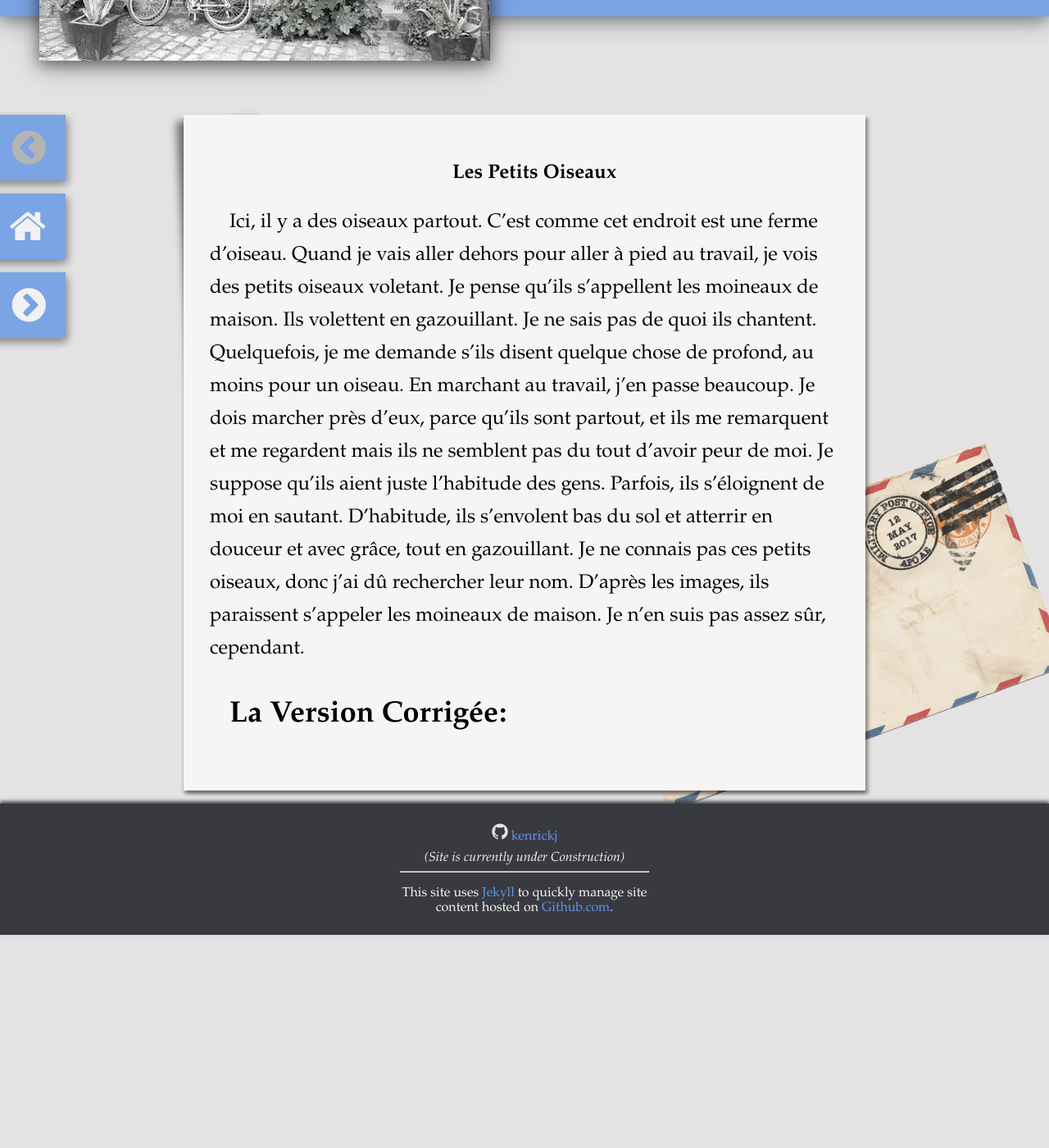
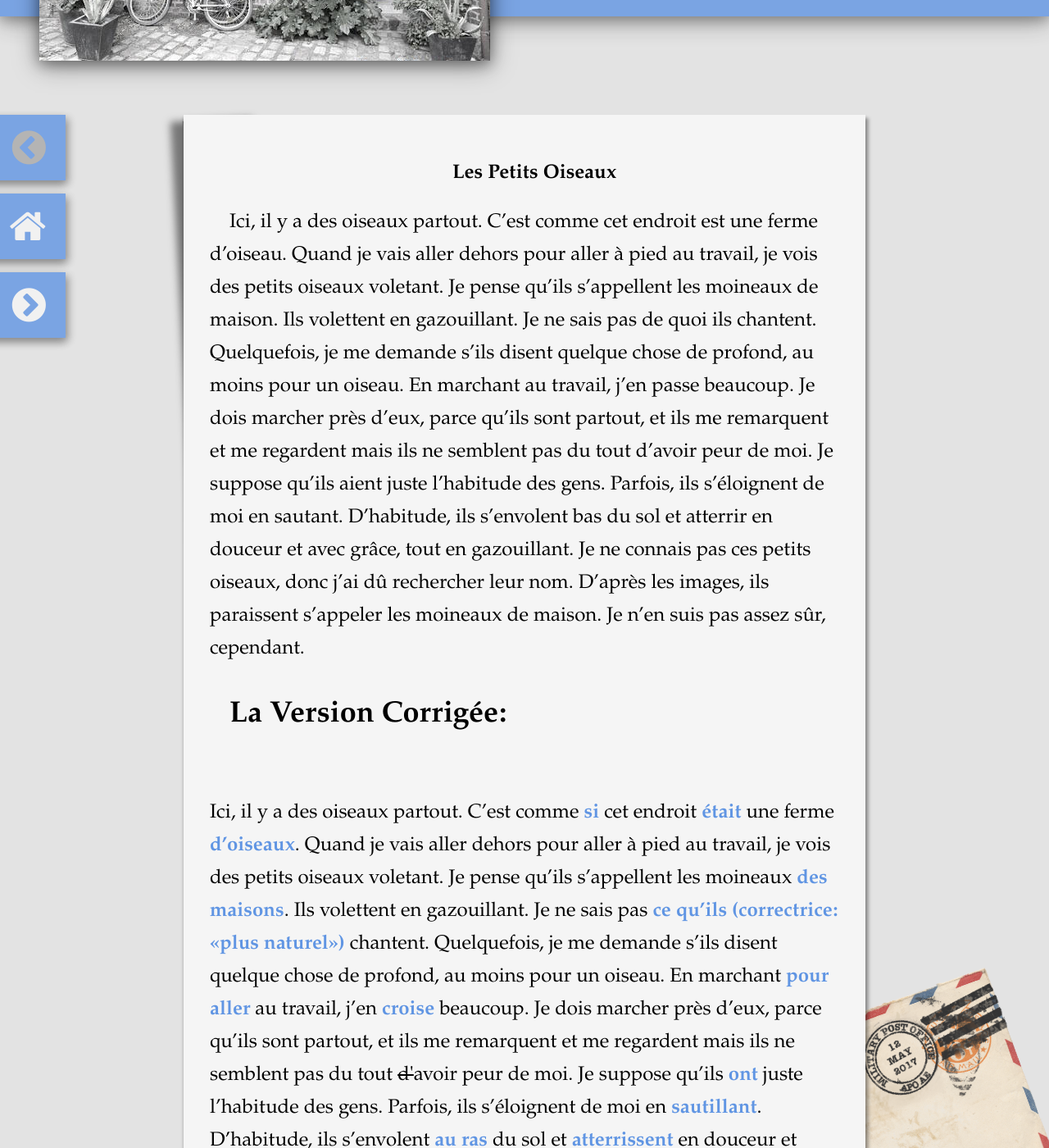
Before and after one commit to kenrickj/blog-francais, a Jekyll site: the page built from _posts/2017-04-21-les-oiseaux.md, in a window 1280 px wide and 1400 px high, scrolled down 332 px. Shown: the whole window at 82% size. Built offline with Jekyll 4.4.1, drawn with Linux system fonts in a browser that asks for light colours; nearby versions of some CDN libraries; some web fonts are replaced; before the commit the page ends 1472 px from its top, so only the background shows below that; some of the changed text lies outside the part shown.

Commit message:
added corrections to post 21070421

```diff
--- a/_posts/2017-04-21-les-oiseaux.md
+++ b/_posts/2017-04-21-les-oiseaux.md
@@ -10,10 +10,12 @@ vocab:
 - "s'éloigner de": se mettre loin de, à distance
 - atterrir: reprendre contact avec le sol
 - une ferme: exploitation agricole, de tout mode de faire-valoir
+- sautiller: faire de petits sauts redoublés.
 ---
-Ici, il y a des oiseaux partout.  C'est comme cet endroit est une ferme d'oiseau.  Quand je vais aller dehors pour aller à pied au travail, je vois des petits oiseaux voletant.  Je pense qu'ils s'appellent les moineaux de maison. Ils volettent en gazouillant.  Je ne sais pas de quoi ils chantent.  Quelquefois, je me demande s'ils disent quelque chose de profond, au moins pour un oiseau.  En marchant au travail, j'en passe beaucoup.  Je dois marcher près d'eux, parce qu'ils sont partout, et ils me remarquent et me regardent mais ils ne semblent pas du tout d'avoir peur de moi.  Je suppose qu'ils aient juste l'habitude des gens.  Parfois, ils s'éloignent de moi en sautant.  D'habitude, ils s'envolent bas du sol et atterrir en douceur et avec grâce, tout en gazouillant.  Je ne connais pas ces petits oiseaux, donc j'ai dû rechercher leur nom.  D'après les images, ils paraissent s'appeler les moineaux de maison.  Je n'en suis pas assez sûr, cependant.
+Ici, il y a des oiseaux partout.  C'est comme cet endroit est une ferme d'oiseau.  Quand je vais aller dehors pour aller à pied au travail, je vois des petits oiseaux voletant.  Je pense qu'ils s'appellent les moineaux de maison. Ils volettent en gazouillant.  Je ne sais pas de quoi ils chantent.  <!--more-->Quelquefois, je me demande s'ils disent quelque chose de profond, au moins pour un oiseau.  En marchant au travail, j'en passe beaucoup.  Je dois marcher près d'eux, parce qu'ils sont partout, et ils me remarquent et me regardent mais ils ne semblent pas du tout d'avoir peur de moi.  Je suppose qu'ils aient juste l'habitude des gens.  Parfois, ils s'éloignent de moi en sautant.  D'habitude, ils s'envolent bas du sol et atterrir en douceur et avec grâce, tout en gazouillant.  Je ne connais pas ces petits oiseaux, donc j'ai dû rechercher leur nom.  D'après les images, ils paraissent s'appeler les moineaux de maison.  Je n'en suis pas assez sûr, cependant.
 
 
 <br/>
 ## La Version Corrigée:
 <br/>
+Ici, il y a des oiseaux partout.  C'est comme **si** cet endroit **était** une ferme **d'oiseaux**.  Quand je vais aller dehors pour aller à pied au travail, je vois des petits oiseaux voletant.  Je pense qu'ils s'appellent les moineaux **des maisons**. Ils volettent en gazouillant.  Je ne sais pas **ce qu'ils (correctrice: «plus naturel»)** chantent.  Quelquefois, je me demande s'ils disent quelque chose de profond, au moins pour un oiseau.  En marchant **pour aller** au travail, j'en **croise** beaucoup.  Je dois marcher près d'eux, parce qu'ils sont partout, et ils me remarquent et me regardent mais ils ne semblent pas du tout <s>d'</s>avoir peur de moi.  Je suppose qu'ils **ont** juste l'habitude des gens.  Parfois, ils s'éloignent de moi en **sautillant**.  D'habitude, ils s'envolent **au ras** du sol et **atterrissent** en douceur et avec grâce, tout en gazouillant.  Je ne connais pas ces petits oiseaux, donc j'ai dû rechercher leur nom.  D'après les images, ils paraissent s'appeler les moineaux **des maisons**.  **Cependant**, je n'en suis pas **tout à fait** sûr<s>, cependant</s>.
```
